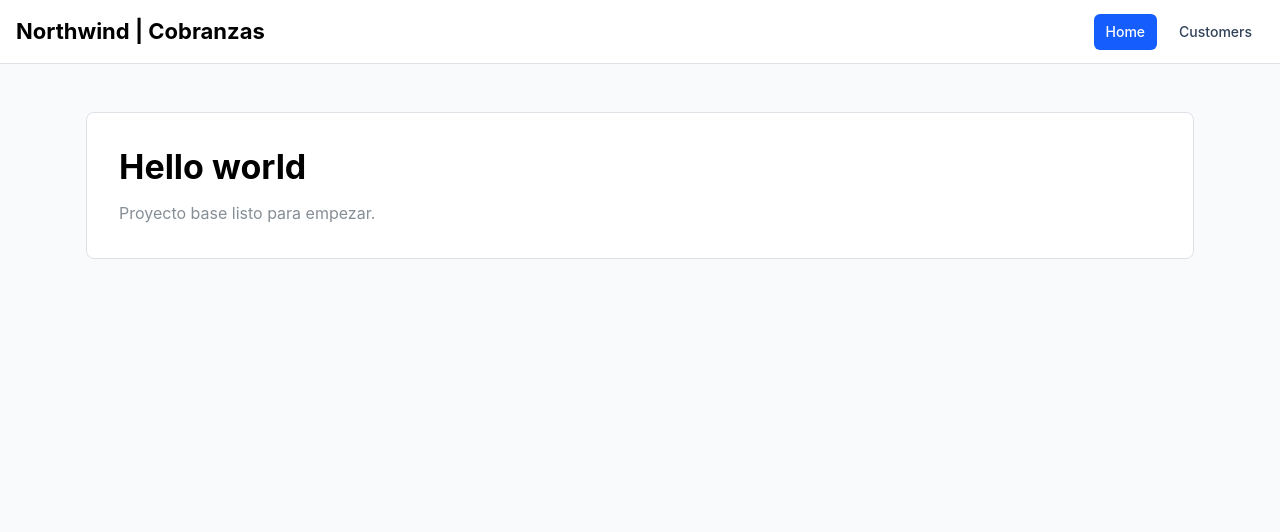
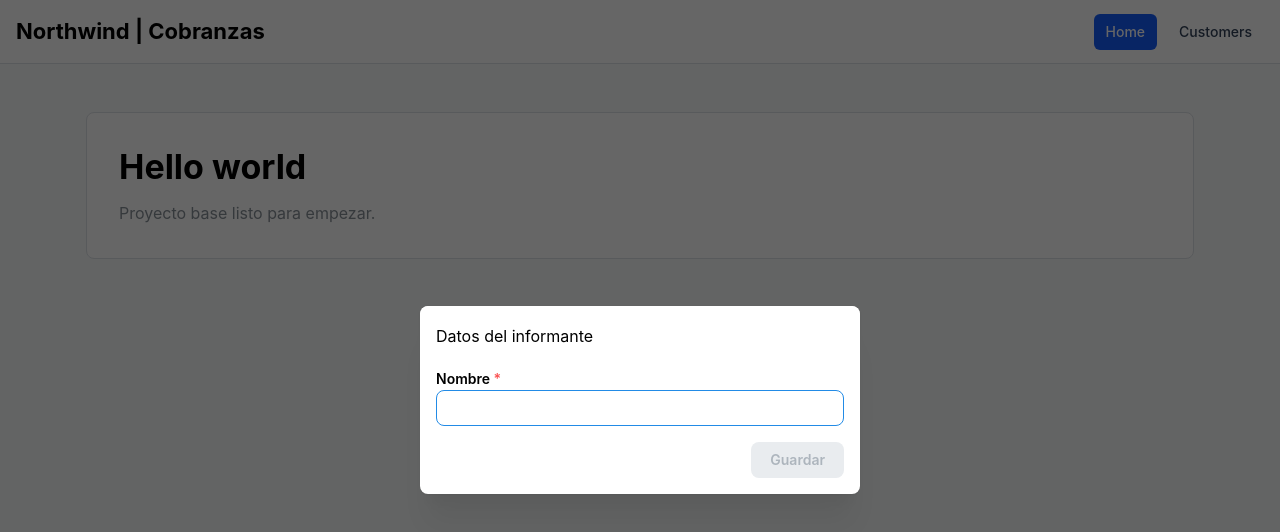
Before and after one commit to jarraga/nw-front, a React (Vite) app: page / in a window 1280 px wide. Shown: the top 532 px of the page. Built offline with nearby package versions, Linux system fonts and the light colour scheme.

Commit message:
feat: add informant session

```diff
--- a/src/App.tsx
+++ b/src/App.tsx
@@ -1,9 +1,14 @@
 import { RouterProvider } from 'react-router-dom'
 
 import { router } from './routes/router'
+import { InformantSessionProvider } from './session/InformantSession'
 
 function App() {
-  return <RouterProvider router={router} />
+  return (
+    <InformantSessionProvider>
+      <RouterProvider router={router} />
+    </InformantSessionProvider>
+  )
 }
 
 export default App
--- a/src/pages/CustomerDetail/CustomerDetailPage.tsx
+++ b/src/pages/CustomerDetail/CustomerDetailPage.tsx
@@ -38,6 +38,7 @@ import {
 } from '@tabler/icons-react'
 
 import { routePaths } from '../../routes/paths'
+import { useInformantSession } from '../../session/InformantSession'
 import type { AsyncStatus } from '../../types/async-status'
 import type {
   CompanyType,
@@ -220,11 +221,13 @@ function ContactModal({
 
 function AddActionModal({
   customerId,
+  informantName,
   opened,
   onClose,
   onSaved,
 }: {
   customerId: number
+  informantName: string
   opened: boolean
   onClose: () => void
   onSaved: () => Promise<void>
@@ -247,6 +250,7 @@ function AddActionModal({
         body: JSON.stringify({
           type,
           comments,
+          informantName,
         }),
       })
 
@@ -672,6 +676,11 @@ function ActionsSection({
                       <Badge variant="light">
                         {formatDateTime(action.actionDate)}
                       </Badge>
+                      {action.informantName ? (
+                        <Text size="sm" c="dimmed">
+                          {action.informantName}
+                        </Text>
+                      ) : null}
                     </Group>
                   </Group>
 
@@ -796,6 +805,7 @@ function PaymentsSection({ payments }: { payments: CustomerPayment[] }) {
 
 export function CustomerDetailPage() {
   const { customerId } = useParams()
+  const { informantName } = useInformantSession()
   const [status, setStatus] = useState<AsyncStatus>('loading')
   const [data, setData] = useState<CustomerDetailResponse | null>(null)
   const [errorMessage, setErrorMessage] = useState('')
@@ -999,6 +1009,7 @@ export function CustomerDetailPage() {
         {data ? (
           <AddActionModal
             customerId={data.customer.id}
+            informantName={informantName}
             opened={isActionModalOpen}
             onClose={() => setIsActionModalOpen(false)}
             onSaved={refreshCustomerDetail}
--- /dev/null
+++ b/src/session/InformantSession.tsx
@@ -0,0 +1,109 @@
+import {
+  createContext,
+  type ReactNode,
+  useContext,
+  useEffect,
+  useMemo,
+  useState,
+} from 'react'
+import { Button, Group, Modal, Stack, TextInput } from '@mantine/core'
+
+const INFORMANT_NAME_STORAGE_KEY = 'informantName'
+const DUE_DAY_STORAGE_KEY = 'dueDay'
+
+type InformantSession = {
+  informantName: string
+  dueDay: number | null
+}
+
+const InformantSessionContext = createContext<InformantSession | null>(null)
+
+function readStoredInformantName() {
+  return localStorage.getItem(INFORMANT_NAME_STORAGE_KEY)?.trim() ?? ''
+}
+
+function readStoredDueDay() {
+  const storedDueDay = localStorage.getItem(DUE_DAY_STORAGE_KEY)
+  const parsedDueDay = storedDueDay ? Number(storedDueDay) : NaN
+
+  return Number.isFinite(parsedDueDay) ? parsedDueDay : null
+}
+
+export function useInformantSession() {
+  const session = useContext(InformantSessionContext)
+
+  if (!session) {
+    throw new Error('useInformantSession must be used within InformantSessionProvider')
+  }
+
+  return session
+}
+
+export function InformantSessionProvider({ children }: { children: ReactNode }) {
+  const [informantName, setInformantName] = useState('')
+  const [dueDay, setDueDay] = useState<number | null>(null)
+  const [draftInformantName, setDraftInformantName] = useState('')
+  const shouldAskForInformantName = informantName.trim() === ''
+
+  useEffect(() => {
+    const storedInformantName = readStoredInformantName()
+    const storedDueDay = readStoredDueDay()
+
+    setInformantName(storedInformantName)
+    setDueDay(storedDueDay)
+    setDraftInformantName(storedInformantName)
+  }, [])
+
+  const session = useMemo(
+    () => ({
+      informantName,
+      dueDay,
+    }),
+    [dueDay, informantName],
+  )
+
+  function handleSave() {
+    const nextInformantName = draftInformantName.trim()
+
+    if (!nextInformantName) {
+      return
+    }
+
+    localStorage.setItem(INFORMANT_NAME_STORAGE_KEY, nextInformantName)
+    setInformantName(nextInformantName)
+  }
+
+  return (
+    <InformantSessionContext.Provider value={session}>
+      {children}
+
+      <Modal
+        opened={shouldAskForInformantName}
+        onClose={() => undefined}
+        title="Datos del informante"
+        centered
+        closeOnClickOutside={false}
+        closeOnEscape={false}
+        withCloseButton={false}
+      >
+        <Stack gap="md">
+          <TextInput
+            label="Nombre"
+            value={draftInformantName}
+            onChange={(event) => setDraftInformantName(event.currentTarget.value)}
+            required
+          />
+
+          <Group justify="flex-end">
+            <Button
+              onClick={handleSave}
+              disabled={draftInformantName.trim() === ''}
+            >
+              Guardar
+            </Button>
+          </Group>
+        </Stack>
+      </Modal>
+    </InformantSessionContext.Provider>
+  )
+}
--- a/src/types/customer.ts
+++ b/src/types/customer.ts
@@ -38,6 +38,7 @@ export type CustomerAction = {
   customerID: number
   type: CustomerActionType
   comments: string
+  informantName: string
   actionDate: string
   createdAt: string
 }
```
